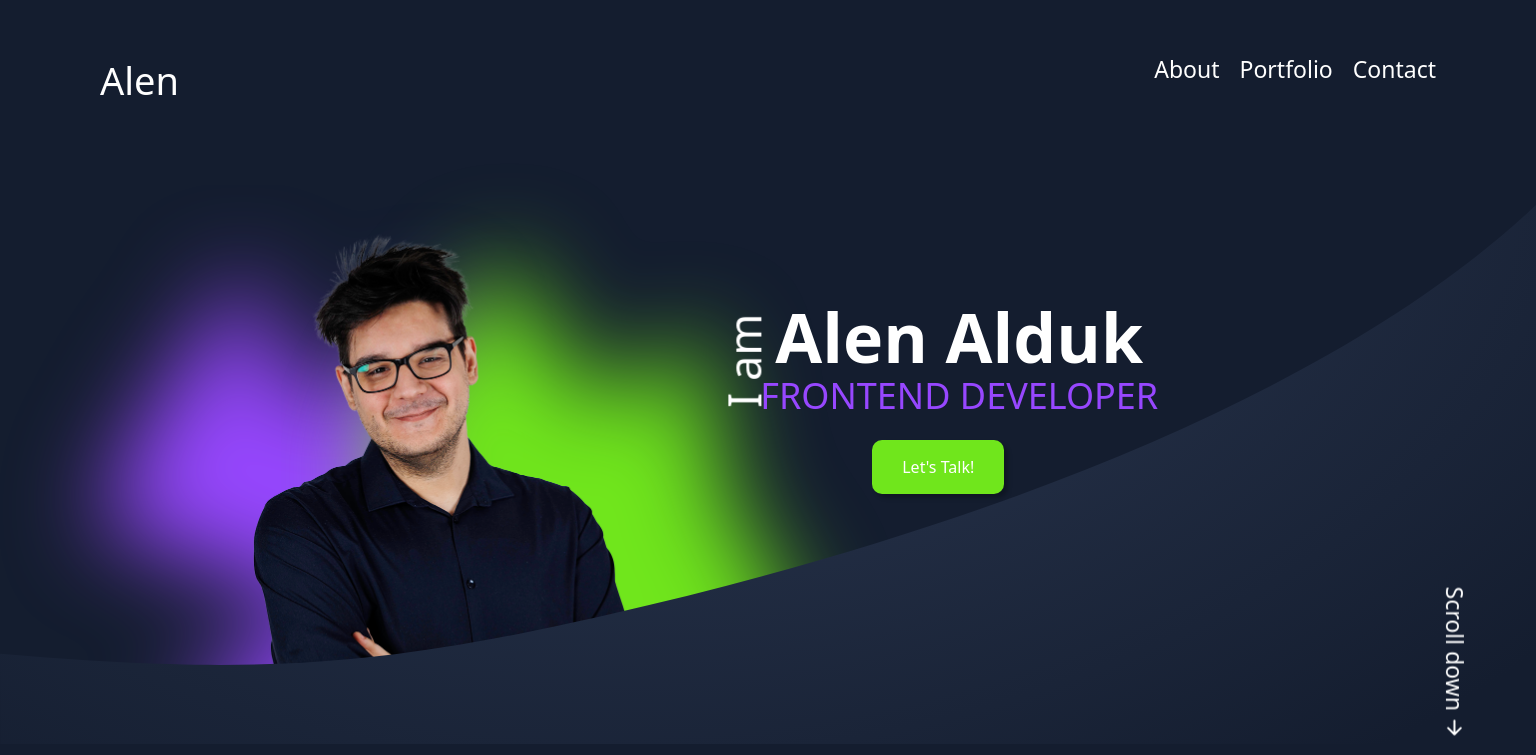
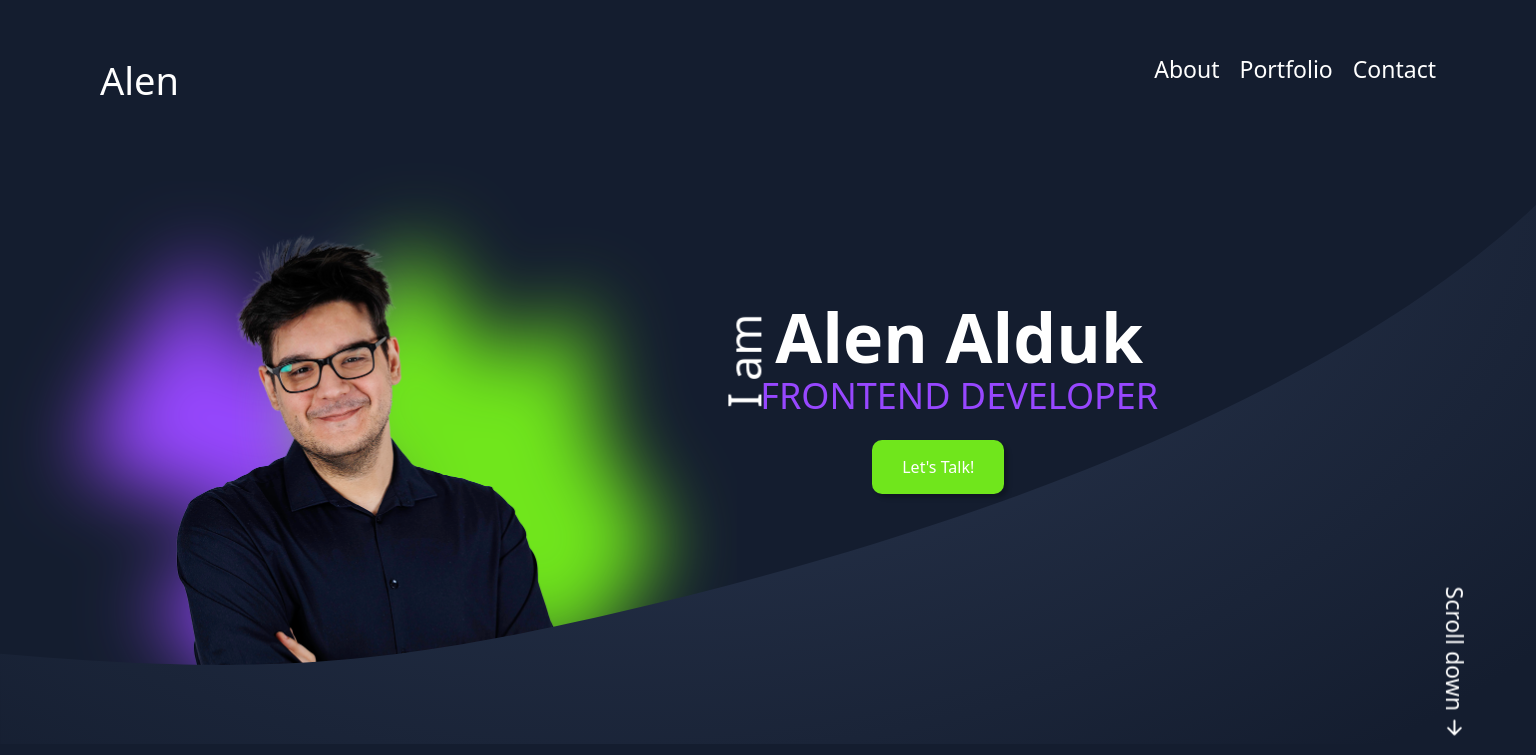
Before and after one commit to devXodia/Portfolio, an Angular app: page / in a window 1536 px wide. Shown: the top 755 px of the page. Built offline with nearby package versions, Linux system fonts and the light colour scheme.

Commit message:
responsive changes

```diff
--- a/src/app/main-screen/main-screen.component.scss
+++ b/src/app/main-screen/main-screen.component.scss
@@ -481,7 +481,7 @@
   }
   .background {
     background-position: top;
-    width: 77%;
+    width: 70%;
     height: 100%;
     background-color: #141d2f;
     background-size: cover;
@@ -658,6 +658,6 @@
     top: 45px !important;
   }
   .background {
-    width: 58%;
+    width: 48%;
   }
 }
```
